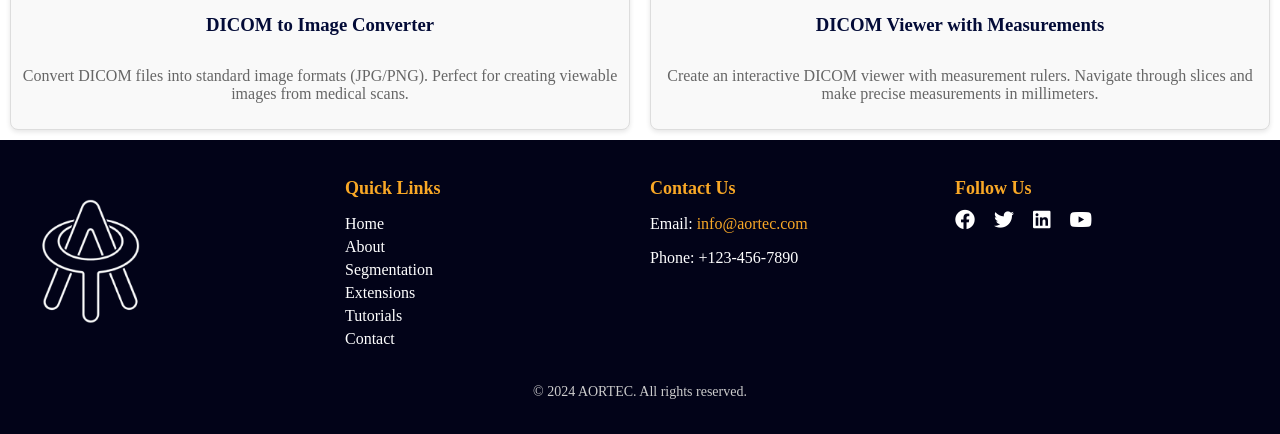
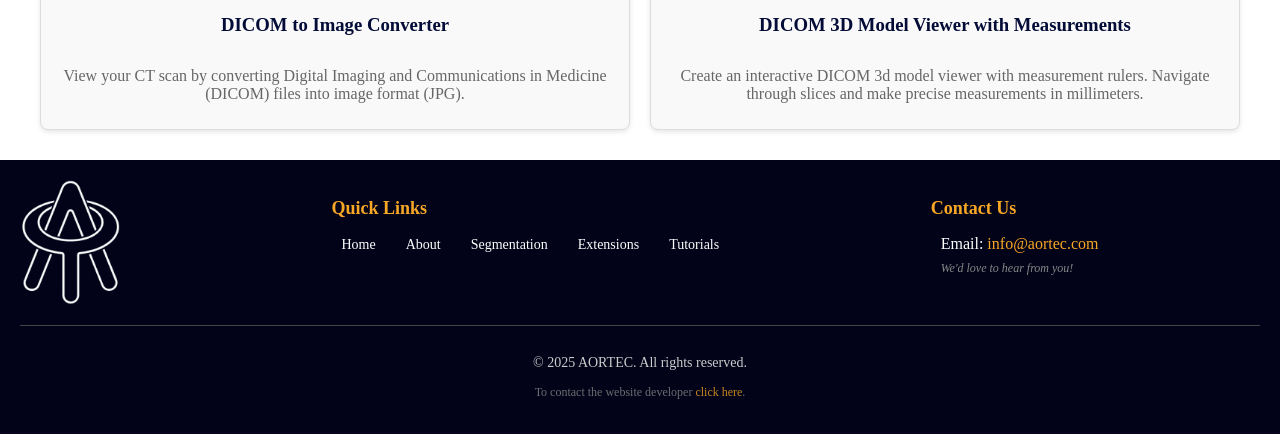
Before and after one commit to asail-client-projects/aortec-medical-ai, a Flask app: page /segmentation in a window 1280 px wide. Shown: the part 382-816 px from the top of the page. After the commit the page ends 781 px from the top, so only its background shows below. Run offline with Flask 3, Linux system fonts and the light colour scheme; some libraries are stand-ins or nearby versions.

Commit message:
Update the content 2

```diff
--- a/app.py
+++ b/app.py
@@ -1077,4 +1077,4 @@ def segmentation():
 if __name__ == '__main__':
     import os
     port = int(os.environ.get('PORT', 5000))
-    app.run(host='0.0.0.0', port=port, debug=False)
+    app.run(host='0.0.0.0', port=port, debug=True, use_reloader=True)
--- a/static/css/footer.css
+++ b/static/css/footer.css
@@ -1,51 +1,86 @@
 footer {
     background-color: #020318;
     color: white;
-    padding: 20px 40px;
+    padding: 20px 20px;
 }
 
 .footer-container {
     display: flex;
     justify-content: space-between;
     flex-wrap: wrap;
-    gap: 20px;
+    gap: 50px;
 }
 
 .footer-container div {
-    flex: 1;
-    min-width: 200px;
+    flex: auto;
+    min-width: 0px;
 }
 
 .footer-links h3,
 .footer-contact h3,
 .footer-social h3 {
     font-size: 18px;
-    margin-bottom: 10px;
+    margin-bottom: 15px;
     color: #f9a826;
+}
+
+/* Updated: Horizontal Quick Links with simple spacing */
+.footer-links {
+    text-align: left;
 }
 
 .footer-links ul {
     list-style: none;
     padding: 0;
+    display: flex;
+    flex-wrap: wrap;
+    gap: 30px;
+    justify-content: left;
+    margin-left: 10px;
 }
 
 .footer-links ul li {
-    margin-bottom: 5px;
+    margin-bottom: 0;
 }
 
 .footer-links ul li a {
     text-decoration: none;
     color: white;
     transition: color 0.3s;
+    white-space: nowrap;
+    font-size: 14px;
 }
 
 .footer-links ul li a:hover {
     color: #f9a826;
 }
 
+.footer-contact {
+    text-align: left;
+}
+
+.footer-contact p {
+    margin-bottom: 8px;
+    margin-left: 10px;
+}
+
 .footer-contact p a {
     color: #f9a826;
     text-decoration: none;
+    font-weight: 500;
+    transition: color 0.3s ease;
+}
+
+.footer-contact p a:hover {
+    color: #e09515;
+    text-decoration: underline;
+}
+
+.footer-contact .contact-message {
+    font-size: 12px;
+    color: #888;
+    margin-top: 8px;
+    font-style: italic;
 }
 
 .footer-social .social-icons a {
@@ -59,21 +94,66 @@ footer {
     color: #f9a826;
 }
 
+.footer-logo {
+    flex: 1;
+    display: flex;
+    align-items: center;
+    justify-content: flex-start;
+}
+
+.footer-logo img {
+    width: 100px;
+    height: auto;
+}
+
 .footer-bottom {
     text-align: center;
     margin-top: 20px;
+    padding-top: 15px;
+    border-top: 1px solid #444;
     font-size: 14px;
     color: #cccccc;
 }
 
-.footer-logo {
-    flex: 1; /* Take equal space like other sections */
-    display: flex;
-    align-items: center; /* Align logo vertically */
-    justify-content: flex-start; /* Align logo to the left */
+.developer-credit {
+    margin-top: 10px;
+    font-size: 12px;
+    color: #888;
+    opacity: 0.8;
 }
 
-.footer-logo img {
-    width: 100px; /* Adjust logo size */
-    height: auto; /* Maintain aspect ratio */
+.dev-link {
+    color: #f9a826;
+    text-decoration: none;
+    font-weight: normal;
+    transition: all 0.3s ease;
 }
+
+.dev-link:hover {
+    color: #e09515;
+    text-decoration: underline;
+    opacity: 1;
+}
+
+/* Responsive Design */
+@media (max-width: 768px) {
+    .footer-container {
+        flex-direction: column;
+        text-align: center;
+        gap: 30px;
+        max-width: 100%;
+    }
+
+    .footer-links ul {
+        justify-content: center;
+        gap: 20px;
+    }
+}
+
+/* Stack links vertically on very small screens */
+@media (max-width: 480px) {
+    .footer-links ul {
+        flex-direction: column;
+        gap: 10px;
+    }
+}
--- a/static/css/header.css
+++ b/static/css/header.css
@@ -38,6 +38,10 @@ header {
     color: #cccccc; /* Light gray */
     margin: 0;
     margin-top: 2px; /* Space between title and subtitle */
+}
+
+nav {
+    margin-right: 20px;
 }
 
 nav ul {
--- a/static/css/segmentation.css
+++ b/static/css/segmentation.css
@@ -29,7 +29,7 @@ body {
 
 /* Service Selection Section */
 .service-selection {
-    padding: 10px 10px;
+    padding: 10px 20px;
     background-color: #fff;
 }
 
@@ -37,6 +37,7 @@ body {
     display: grid;
     grid-template-columns: repeat(auto-fit, minmax(300px, 1fr));
     gap: 20px;
+    margin: 20px;
 }
 
 .card {
--- a/static/js/segmentation.js
+++ b/static/js/segmentation.js
@@ -11,29 +11,21 @@ document.addEventListener("DOMContentLoaded", () => {
 
             <div class="upload-container">
                 <div class="upload-section">
-                    <h3>Choose Processing Method</h3>
-                    <div class="processing-method">
-                        <label>
-                            <input type="radio" name="processing_method" value="upload" checked> Upload Files
-                        </label>
-                        <label>
-                            <input type="radio" name="processing_method" value="local"> Use Local Directory
-                        </label>
-                    </div>
+                    <h3>Choose whether to upload one image or a folder</h3>
+                        <div class="upload-options">
+                            <label>
+                                <input type="radio" name="upload_type" value="files" checked> Select One File
+                            </label>
+                            <label>
+                                <input type="radio" name="upload_type" value="folder"> Select Folder
+                            </label>
+                        </div>
 
                     <div id="upload-section" class="method-section">
                         <h4>Upload Your Files</h4>
                         <form id="upload-form" data-service="image_conversion" enctype="multipart/form-data">
                             <label for="dicom-file">Choose DICOM Files or a Folder</label>
                             <input type="file" id="dicom-file" name="dicom_file" multiple required>
-                            <div class="upload-options">
-                                <label>
-                                    <input type="radio" name="upload_type" value="files" checked> Select Files
-                                </label>
-                                <label>
-                                    <input type="radio" name="upload_type" value="folder"> Select Folder
-                                </label>
-                            </div>
                             <button type="submit" class="submit-btn">Convert</button>
                         </form>
                         <p class="file-info">Supported formats: DICOM, ZIP, or files without extension</p>
@@ -81,7 +73,7 @@ document.addEventListener("DOMContentLoaded", () => {
         // Updated model3D service template for DICOM viewer
         model3D: `
         <div class="service-form-container">
-            <h2>DICOM Viewer with Measurements</h2>
+            <h2>DICOM 3D Viewer With Measurements</h2>
             <p>Generate a comprehensive DICOM viewer with measurement rulers from your DICOM files. This tool provides precise measurements and navigation through your medical images.</p>
 
             <div class="upload-container">
--- a/templates/about.html
+++ b/templates/about.html
@@ -53,7 +53,7 @@
             <p>To revolutionize aortic disease management through personalized, predictive, and printable 3D models that bring anatomy to life and transform clinical decision-making. We aim to bridge the gap between imaging and intervention—giving surgeons, radiologists, and researchers a powerful tool to visualize, plan, and predict with unprecedented accuracy.
             </p>
         </div>
-        <div class="card">
+        <div class="card large-card">
             <h2>Impact</h2>
             <ul>
                 <li><b>Better Outcomes:</b> Better Outcomes: By predicting growth rates and rupture risks, we support earlier, smarter interventions.</li>
--- a/templates/footer.html
+++ b/templates/footer.html
@@ -23,7 +23,6 @@
                     <li><a href="{{ url_for('segmentation') }}" class="{% if request.path == '/segmentation' %}active{% endif %}">Segmentation</a></li>
                     <li><a href="{{ url_for('extensions') }}" class="{% if request.path == '/extensions' %}active{% endif %}">Extensions</a></li>
                     <li><a href="{{ url_for('tutorials') }}" class="{% if request.path == '/tutorials' %}active{% endif %}">Tutorials</a></li>
-                    <li><a href="{{ url_for('contact') }}" class="{% if request.path == '/contact' %}active{% endif %}">Contact</a></li>
                 </ul>
             </div>
 
@@ -31,24 +30,16 @@
             <div class="footer-contact">
                 <h3>Contact Us</h3>
                 <p>Email: <a href="mailto:info@aortec.com">info@aortec.com</a></p>
-                <p>Phone: +123-456-7890</p>
-            </div>
-
-            <!-- Social Media Links -->
-            <div class="footer-social">
-                <h3>Follow Us</h3>
-                <div class="social-icons">
-                    <a href="#" title="Facebook"><i class="fab fa-facebook"></i></a>
-                    <a href="#" title="Twitter"><i class="fab fa-twitter"></i></a>
-                    <a href="#" title="LinkedIn"><i class="fab fa-linkedin"></i></a>
-                    <a href="#" title="YouTube"><i class="fab fa-youtube"></i></a>
-                </div>
+                <p class="contact-message">We'd love to hear from you!</p>
             </div>
         </div>
 
         <!-- Footer Bottom -->
         <div class="footer-bottom">
-            <p>© 2024 AORTEC. All rights reserved.</p>
+            <p>© 2025 AORTEC. All rights reserved.</p>
+            <p class="developer-credit">
+                To contact the website developer <a href="https://www.linkedin.com/in/asail-alshukaili-080226298/" class="dev-link">click here</a>.
+            </p>
         </div>
     </footer>
 </body>
--- a/templates/header.html
+++ b/templates/header.html
@@ -25,7 +25,7 @@
     </ul>
 </nav>
 
-    <div class="nav-icons">
+    <!-- <div class="nav-icons">
         <button class="icon-btn" title="Login">
             <i class="fas fa-user"></i>
         </button>
@@ -35,7 +35,7 @@
         <button class="icon-btn" title="Search">
             <i class="fas fa-search"></i>
         </button>
-      </div>
+      </div>  -->
   </header>
 </body>
 </html>
--- a/templates/segmentation.html
+++ b/templates/segmentation.html
@@ -265,17 +265,17 @@
 
     <!-- Service Selection Section -->
     <section class="service-selection">
-        <h2>Select a Service</h2>
+        <h2>Select a Segmentation Service</h2>
         <div class="card-container">
             <div class="card" data-service="image_conversion">
                 <img src="{{ url_for('static', filename='images/extentions-par1.png') }}" alt="DICOM to Image Converter" class="card-image">
                 <h3>DICOM to Image Converter</h3>
-                <p>Convert DICOM files into standard image formats (JPG/PNG). Perfect for creating viewable images from medical scans.</p>
+                <p>View your CT scan by converting Digital Imaging and Communications in Medicine (DICOM) files into image format (JPG).</p>
             </div>
             <div class="card" data-service="model3D">
                 <img src="{{ url_for('static', filename='images/extentions-par2.png') }}" alt="DICOM Viewer" class="card-image">
-                <h3>DICOM Viewer with Measurements</h3>
-                <p>Create an interactive DICOM viewer with measurement rulers. Navigate through slices and make precise measurements in millimeters.</p>
+                <h3>DICOM 3D Model Viewer with Measurements</h3>
+                <p>Create an interactive DICOM 3d model viewer with measurement rulers. Navigate through slices and make precise measurements in millimeters.</p>
             </div>
         </div>
     </section>
```
Also changed, not shown: static/css/extensions.css (+111 -3 lines), static/js/extensions.js (+0 -10 lines), templates/extensions.html (+23 -23 lines), templates/tutorials.html (+9 -6 lines), processed/DC001947.jpg (added), processed/DC001952.jpg (added).
